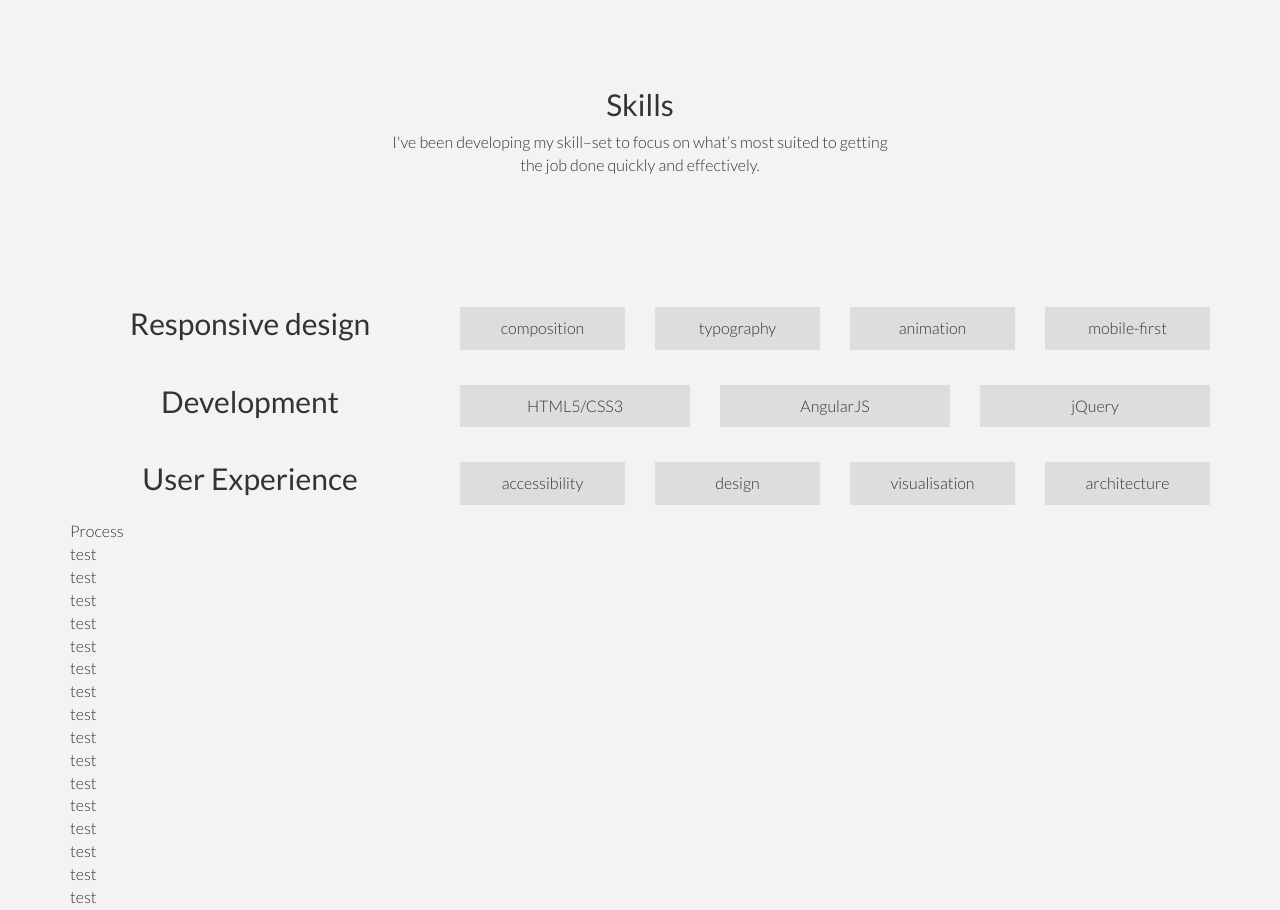
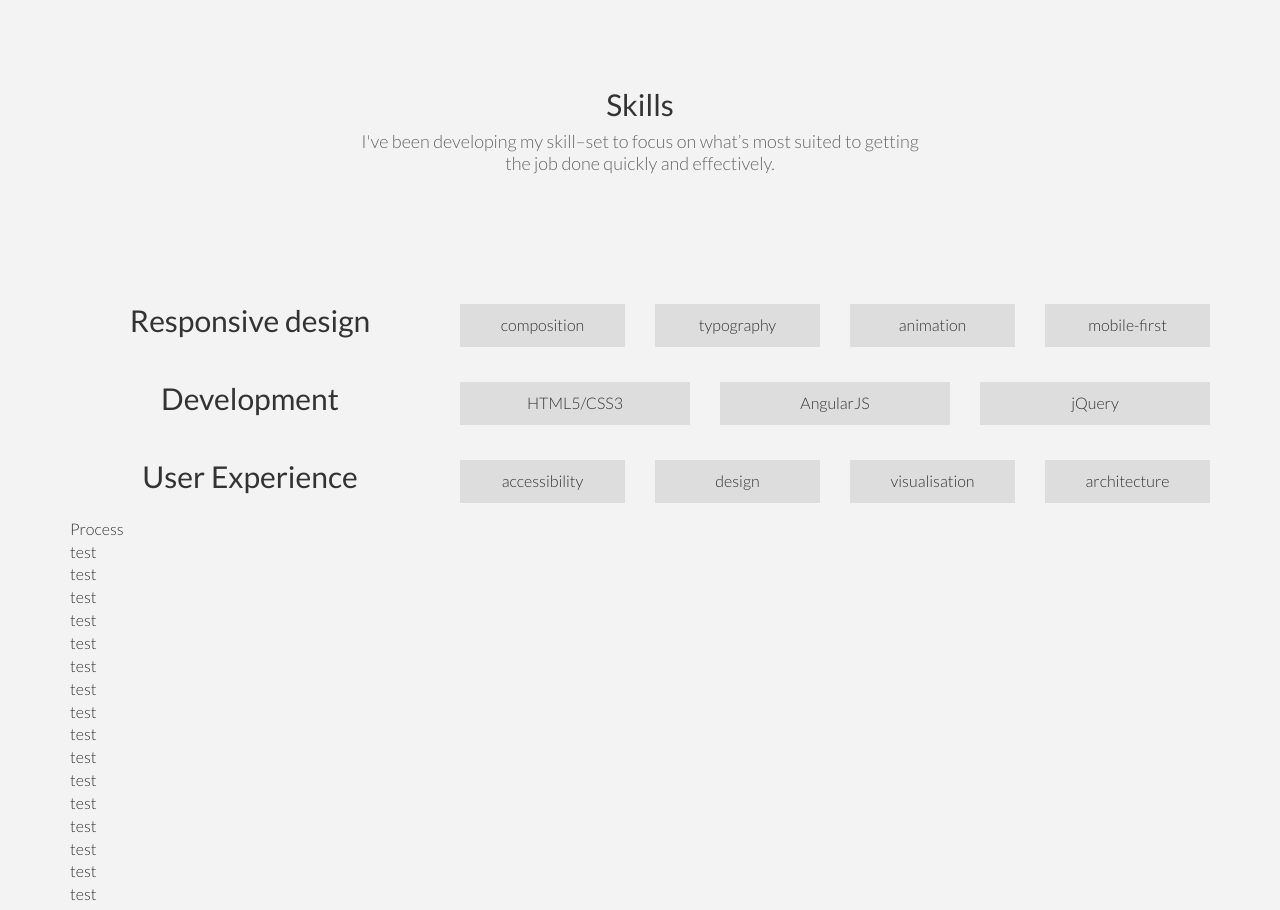
Before and after one commit to yaroslav-rybiak/PWRM, a plain HTML site: page index.html in a window 1280 px wide. Shown: the part 1360-2270 px from the top of the page. Drawn offline with nearby package versions, Linux system fonts and the light colour scheme; some packages are replaced by stand-ins of ours; a script that the page names is missing.

Commit message:
paragraph quickfix

```diff
--- a/css/main.css
+++ b/css/main.css
@@ -45,7 +45,7 @@ body {
     outline: none;
 }
 
-#expertise-header p {
+#expertise-header p, #skills-header p {
     font-size: 18px;
     font-weight: 300;
     color: #666;
```
